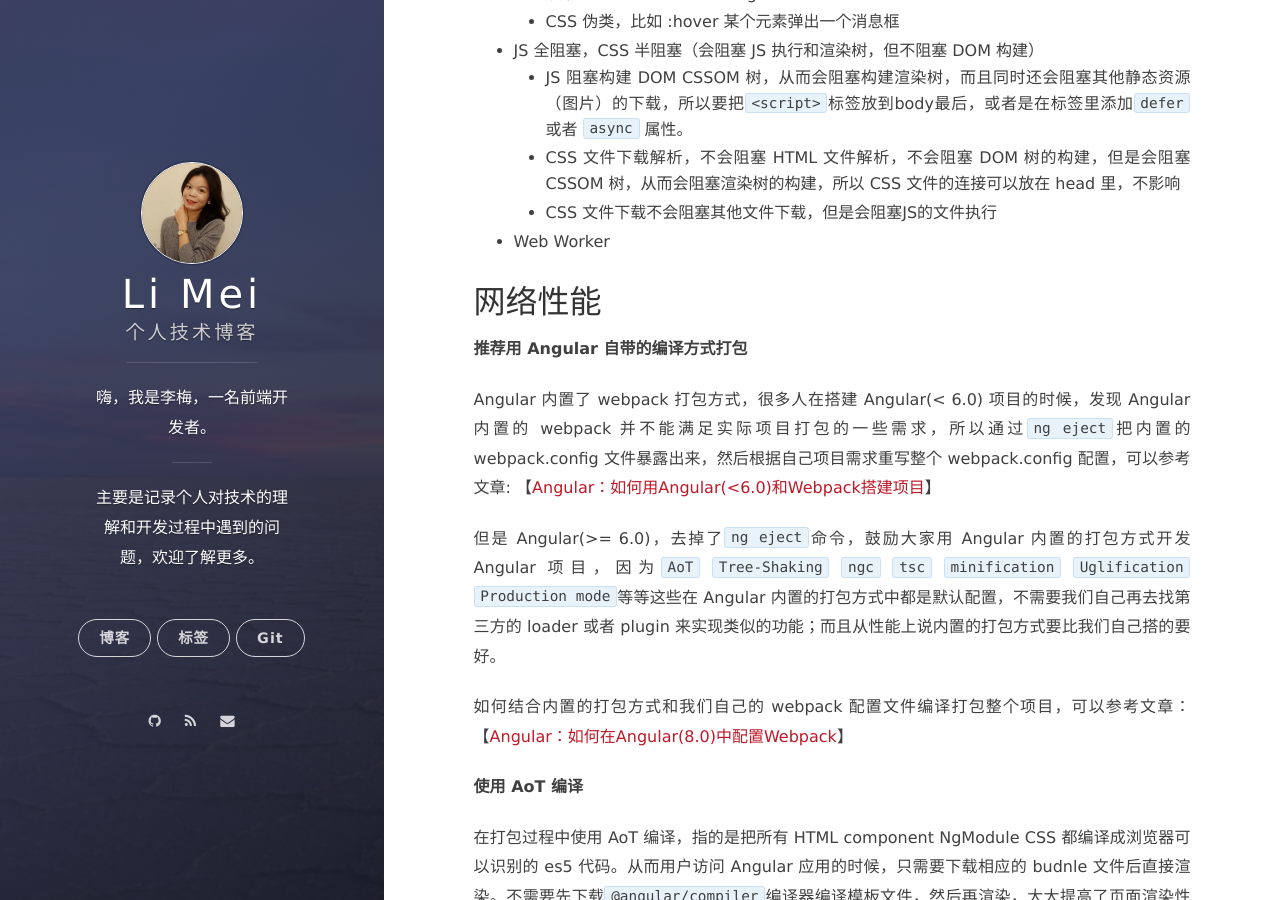
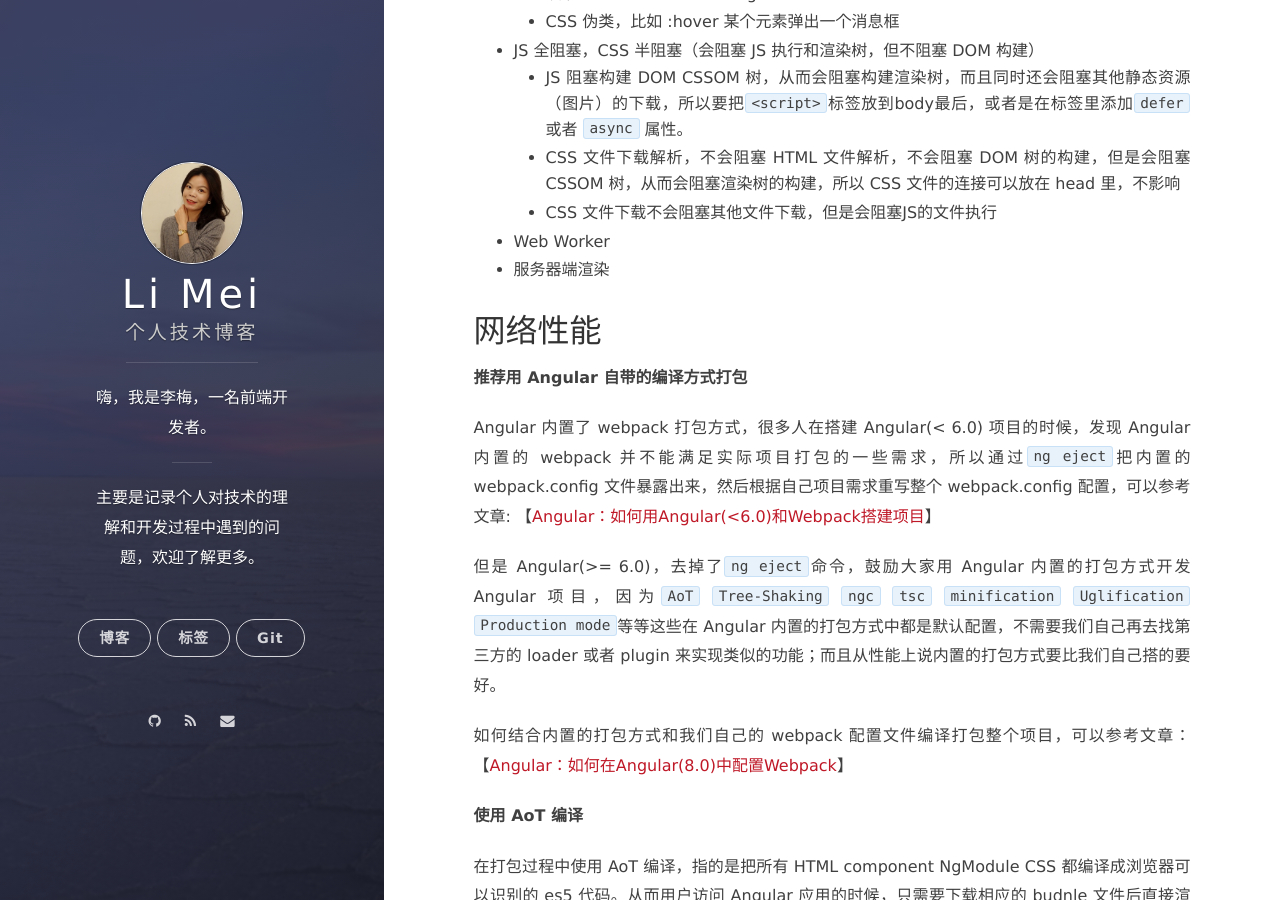
Before and after one commit to LiMeii/LiMeii.github.io, a Jekyll site: the page built from _posts/2020-06-28-angular-performance-checklists.md, in a window 1280 px wide and 900 px high, scrolled down 1886 px. Built offline with Jekyll 4.4.1, drawn with Linux system fonts in a browser that asks for light colours; nearby versions of some CDN libraries.

Commit message:
add service rendering solution

```diff
--- a/_posts/2020-06-28-angular-performance-checklists.md
+++ b/_posts/2020-06-28-angular-performance-checklists.md
@@ -51,6 +51,7 @@ layout: post
    - CSS 文件下载解析，不会阻塞 HTML 文件解析，不会阻塞 DOM 树的构建，但是会阻塞 CSSOM 树，从而会阻塞渲染树的构建，所以 CSS 文件的连接可以放在 head 里，不影响
    - CSS 文件下载不会阻塞其他文件下载，但是会阻塞JS的文件执行
 - Web Worker
+- 服务器端渲染
 
 ## 网络性能
 
```
